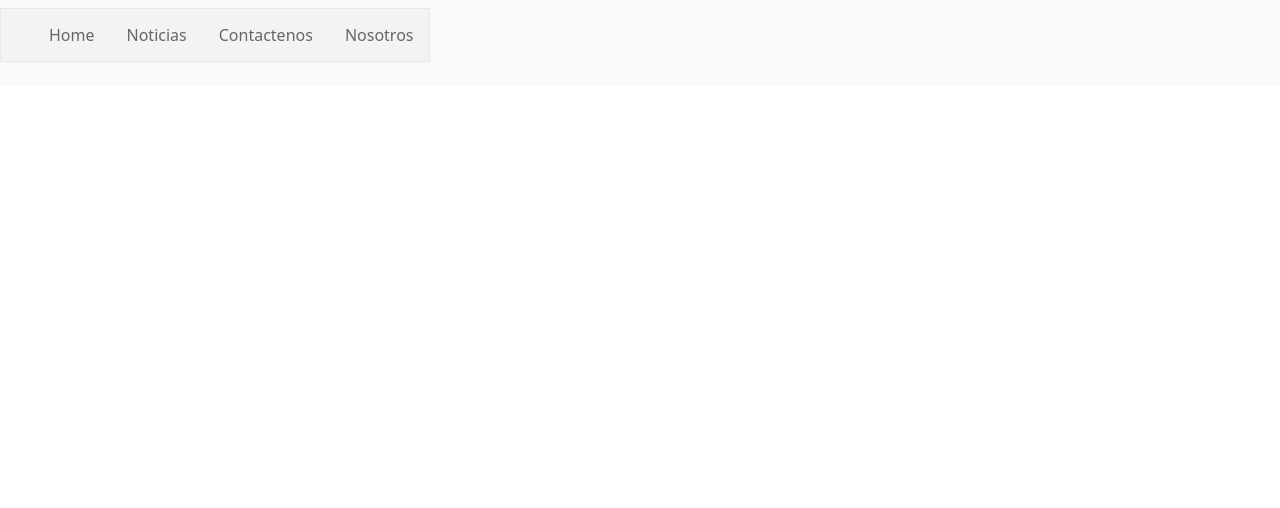
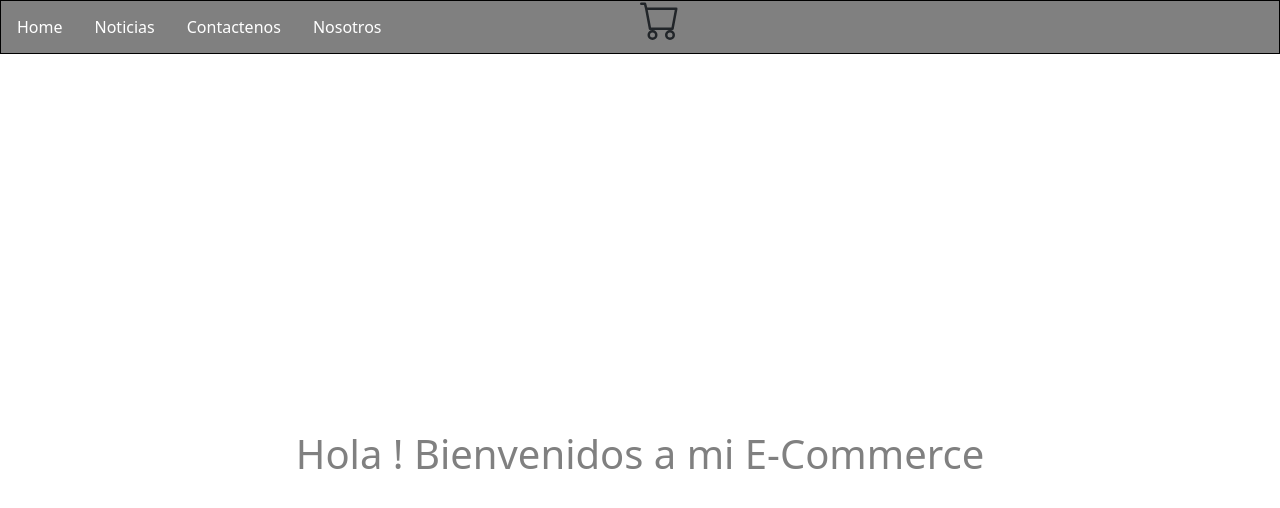
Before and after one commit to orwellforfai/react, a React (Create React App) app: page / in a window 1280 px wide. Shown: the top 508 px of the page. Built offline with nearby package versions, Linux system fonts and the light colour scheme.

Commit message:
Primera Entrega

```diff
--- a/src/App.js
+++ b/src/App.js
@@ -1,13 +1,16 @@
 import './App.css';
+import "bootstrap/dist/css/bootstrap.min.css"
 import NavBar from "./components/NavBar/navBar";
-import "bootstrap/dist/css/bootstrap.min.css"
+
+import ItemListContainer from "./containers/ItemListContainer/itemListContainer";
 
 function App() {
     return (
         <div className="App">
-           <div class="navbar navbar-expand-lg bg-light">
+
             <NavBar/>
-           </div>
+            <ItemListContainer greeting={"Hola ! Bienvenidos a mi E-Commerce"}/>
+
         </div>
     );
 }
--- /dev/null
+++ b/src/components/CartWidget/cartWidget.jsx
@@ -0,0 +1,15 @@
+import React from 'react';
+
+const CartWidget = () => {
+    return (
+        <div className="position-absolute top-0 start-50 ">
+            <svg xmlns="http://www.w3.org/2000/svg" width="40" height="40" fill="currentColor" className="bi bi-cart"
+                 viewBox="0 0 16 16">
+                <path
+                    d="M0 1.5A.5.5 0 0 1 .5 1H2a.5.5 0 0 1 .485.379L2.89 3H14.5a.5.5 0 0 1 .491.592l-1.5 8A.5.5 0 0 1 13 12H4a.5.5 0 0 1-.491-.408L2.01 3.607 1.61 2H.5a.5.5 0 0 1-.5-.5zM3.102 4l1.313 7h8.17l1.313-7H3.102zM5 12a2 2 0 1 0 0 4 2 2 0 0 0 0-4zm7 0a2 2 0 1 0 0 4 2 2 0 0 0 0-4zm-7 1a1 1 0 1 1 0 2 1 1 0 0 1 0-2zm7 0a1 1 0 1 1 0 2 1 1 0 0 1 0-2z"/>
+            </svg>
+        </div>
+    );
+};
+
+export default CartWidget;
--- a/src/components/NavBar/navBar.css
+++ b/src/components/NavBar/navBar.css
@@ -3,8 +3,8 @@
     margin: 0;
     padding: 0;
     overflow: hidden;
-    border: 1px solid #e7e7e7;
-    background-color: #f3f3f3;
+    border: 1px solid black;
+    background-color: grey;
 }
 
 li {
@@ -13,12 +13,12 @@
 
 li a {
     display: block;
-    color: #666;
+    color: white;
     text-align: center;
     padding: 14px 16px;
     text-decoration: none;
 }
 
 li a:hover {
-    background-color: #ddd;
+    background-color: lightgrey;
 }
--- a/src/components/NavBar/navBar.jsx
+++ b/src/components/NavBar/navBar.jsx
@@ -1,15 +1,18 @@
 import React from "react";
 import "./navBar.css"
+import CartWidget from "../CartWidget/cartWidget";
 
 const NavBar = () => {
     return (
+        <div className="position-relative">
         <ul>
             <li><a href="#home">Home</a></li>
             <li><a href="#news">Noticias</a></li>
             <li><a href="#contact">Contactenos</a></li>
             <li><a href="#about">Nosotros</a></li>
+            <CartWidget/>
         </ul>
-
+        </div>
     )
 
 
--- /dev/null
+++ b/src/containers/ItemListContainer/itemListContainer.css
@@ -0,0 +1,9 @@
+.itemListContainer{
+    display: flex;
+    width: 100%;
+    height: 100vh;
+    flex-direction: column;
+    align-items: center;
+    justify-content: center;
+    color: grey;
+}
--- /dev/null
+++ b/src/containers/ItemListContainer/itemListContainer.jsx
@@ -0,0 +1,12 @@
+import React from "react";
+import "./itemListContainer.css"
+
+const ItemListContainer = ({greeting}) => {
+    return (
+        <div>
+            <h1 className="itemListContainer"> {greeting}</h1>
+        </div>
+    );
+};
+
+export default ItemListContainer;
```
Also changed, not shown: public/manifest.json (deleted).
